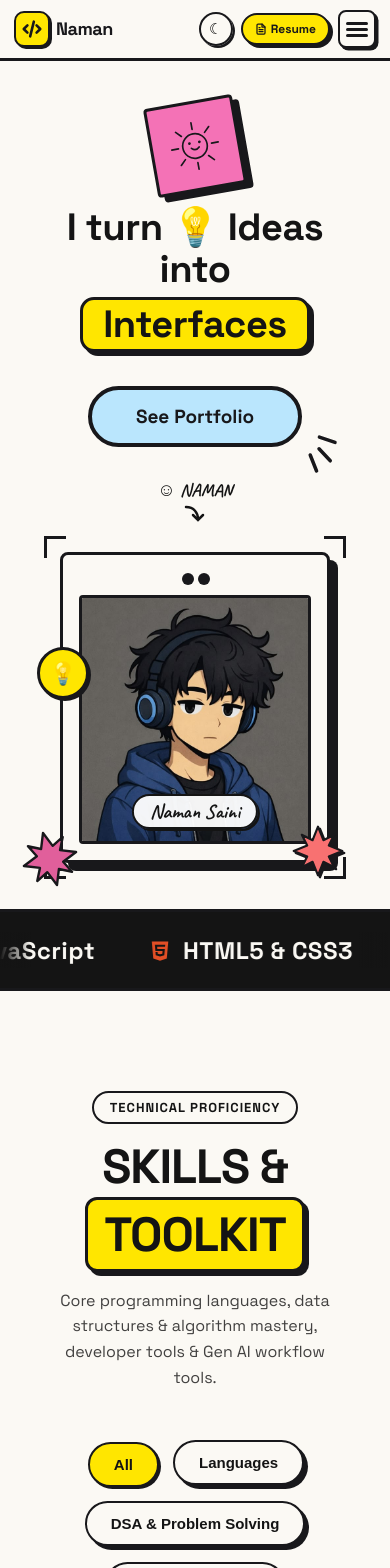
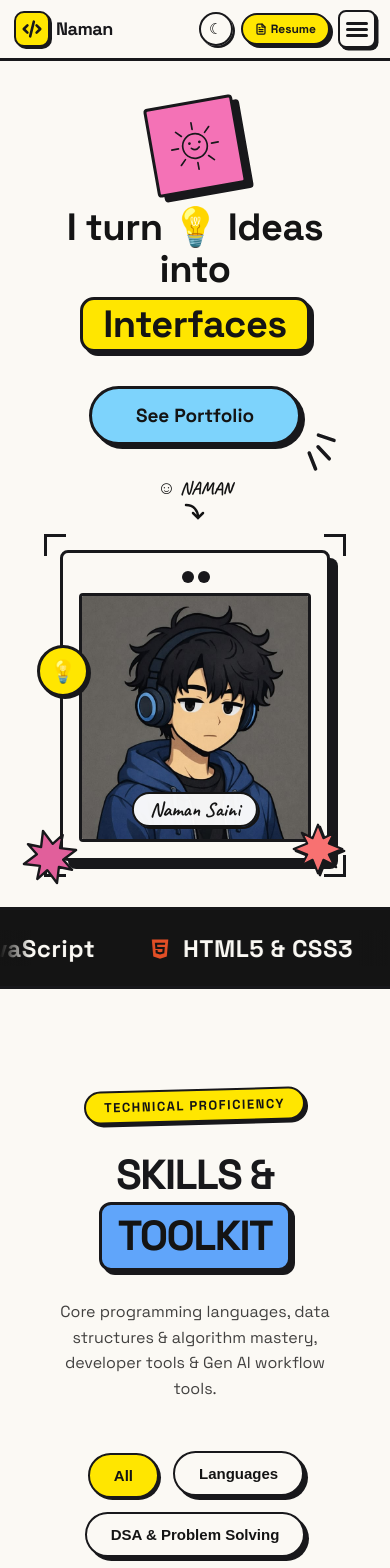
Before and after one commit to Namansaini2531/Portfolio, a React (Vite) app: page / in a window 390 px wide. Shown: the top 1568 px of the page. Built offline with nearby package versions, Linux system fonts and the light colour scheme.

Commit message:
feat: implement base global styles and site layout components in index.css

```diff
--- a/src/index.css
+++ b/src/index.css
@@ -256,21 +256,23 @@ h1.hero-title {
   display: inline-flex;
   align-items: center;
   justify-content: center;
-  background: #bae6fd;
-  border: 4px solid var(--line);
+  background: #7dd3fc;
+  border: 3.5px solid var(--line);
   border-radius: 50px;
   padding: 14px 44px;
   font-size: 19px;
-  font-weight: 700;
-  color: var(--line);
+  font-weight: 800;
+  color: #141414;
   text-decoration: none;
-  transition: transform 0.15s ease, background-color 0.15s ease;
-  box-shadow: none;
+  transition: transform 0.15s ease, background-color 0.15s ease, box-shadow 0.15s ease;
+  box-shadow: 4px 4px 0 var(--line);
 }
 
 .hero-pill-btn:hover {
-  transform: scale(1.03);
-  background: #7dd3fc;
+  transform: translate(-2px, -2px);
+  background: #38bdf8;
+  box-shadow: 6px 6px 0 var(--line);
+  color: #000000;
 }
 
 .hero-btn-sparks {
@@ -2019,6 +2021,54 @@ html.dark .cert-modal-content {
   html.dark .hamburger-btn {
     background: #252830;
   }
+/* ==========================================================================
+   SKILLS SECTION BADGES & HIGHLIGHTS
+   ========================================================================== */
+.skills-header {
+  text-align: center;
+  max-width: 800px;
+  margin: 0 auto 50px;
+}
+
+.tech-badge {
+  font-size: 13px;
+  font-weight: 800;
+  letter-spacing: 1.5px;
+  padding: 6px 18px;
+  border: 2.5px solid var(--line);
+  border-radius: 30px;
+  background: var(--yellow);
+  color: #141414;
+  display: inline-block;
+  vertical-align: middle;
+  margin-bottom: 14px;
+  box-shadow: 3px 3px 0 var(--line);
+  transform: rotate(-1.5deg);
+  transition: transform 0.2s ease, box-shadow 0.2s ease;
+}
+
+.tech-badge:hover {
+  transform: rotate(0deg) scale(1.04);
+  box-shadow: 4px 4px 0 var(--line);
+}
+
+.skills-main-title {
+  font-size: 42px;
+  font-weight: 850;
+  margin: 0 0 12px;
+  letter-spacing: -1.5px;
+  color: var(--line);
+  line-height: 1.3;
+}
+
+.hl-toolkit {
+  background: var(--blue);
+  color: #141414;
+  padding: 4px 16px;
+  border: 3px solid var(--line);
+  border-radius: 12px;
+  box-shadow: 4px 4px 0 var(--line);
+  display: inline-block;
 }
 
 /* ==========================================================================
```
